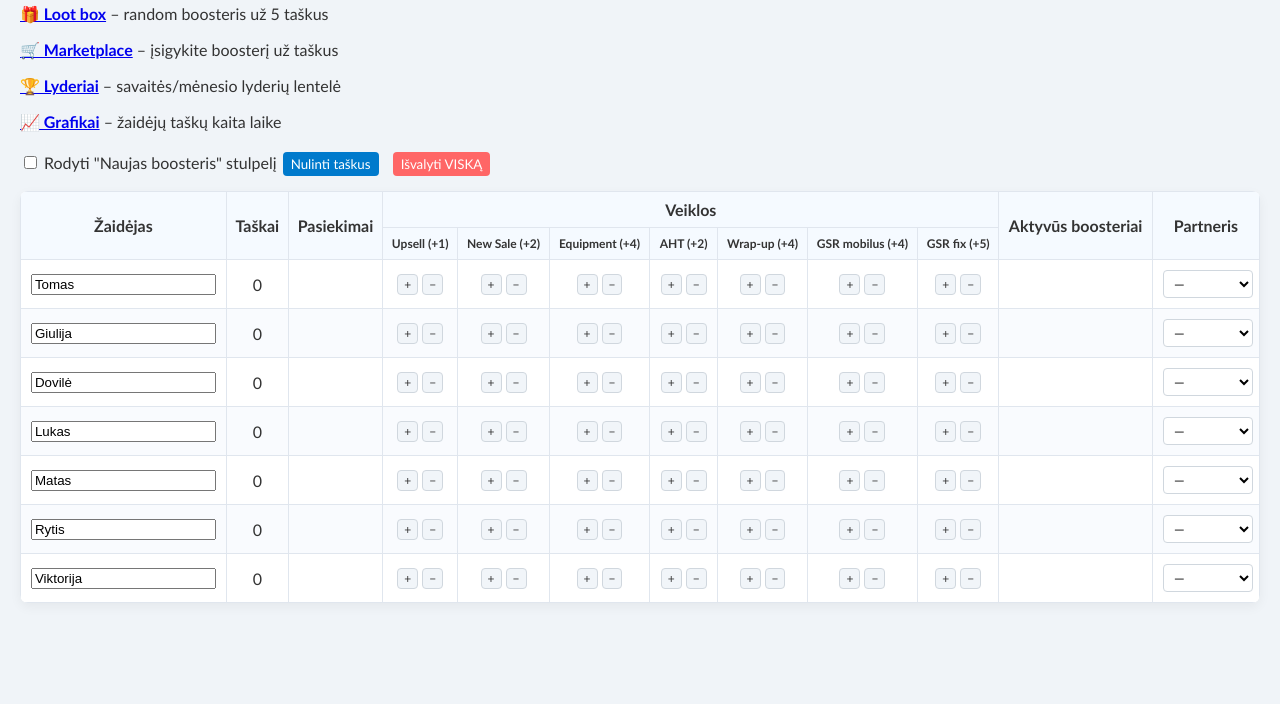
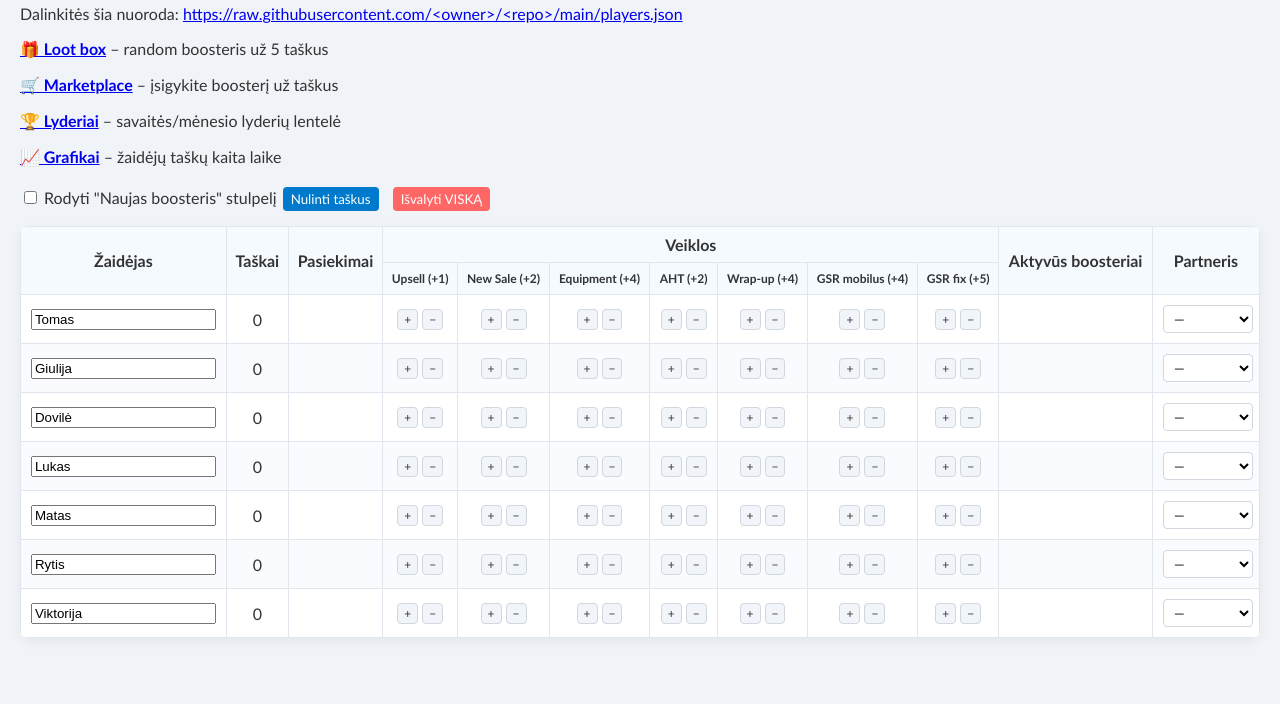
Before and after one commit to Sakaraaa/zaidimukas, a plain HTML site: page index.html in a window 1280 px wide. Shown: the part 96-800 px from the top of the page. Drawn offline with Linux system fonts and the light colour scheme; no server answers.

Commit message:
Update index.html

```diff
--- a/index.html
+++ b/index.html
@@ -7,6 +7,7 @@
 </head>
 <body>
 <h1>Žaidimo taškų sekimo sistema</h1>
+<p>Dalinkitės šia nuoroda: <a id="shareLink" href="#" target="_blank"></a></p>
 
 <!-- Nuoroda į Loot box skiltį toje pačioje byloje. Spaudžiant – parodomas lootbox skyrius -->
 <p id="lootLink"><strong><a href="#" onclick="showLootBox(); return false;">🎁 Loot box</a></strong> – random boosteris už 5 taškus</p>
```
